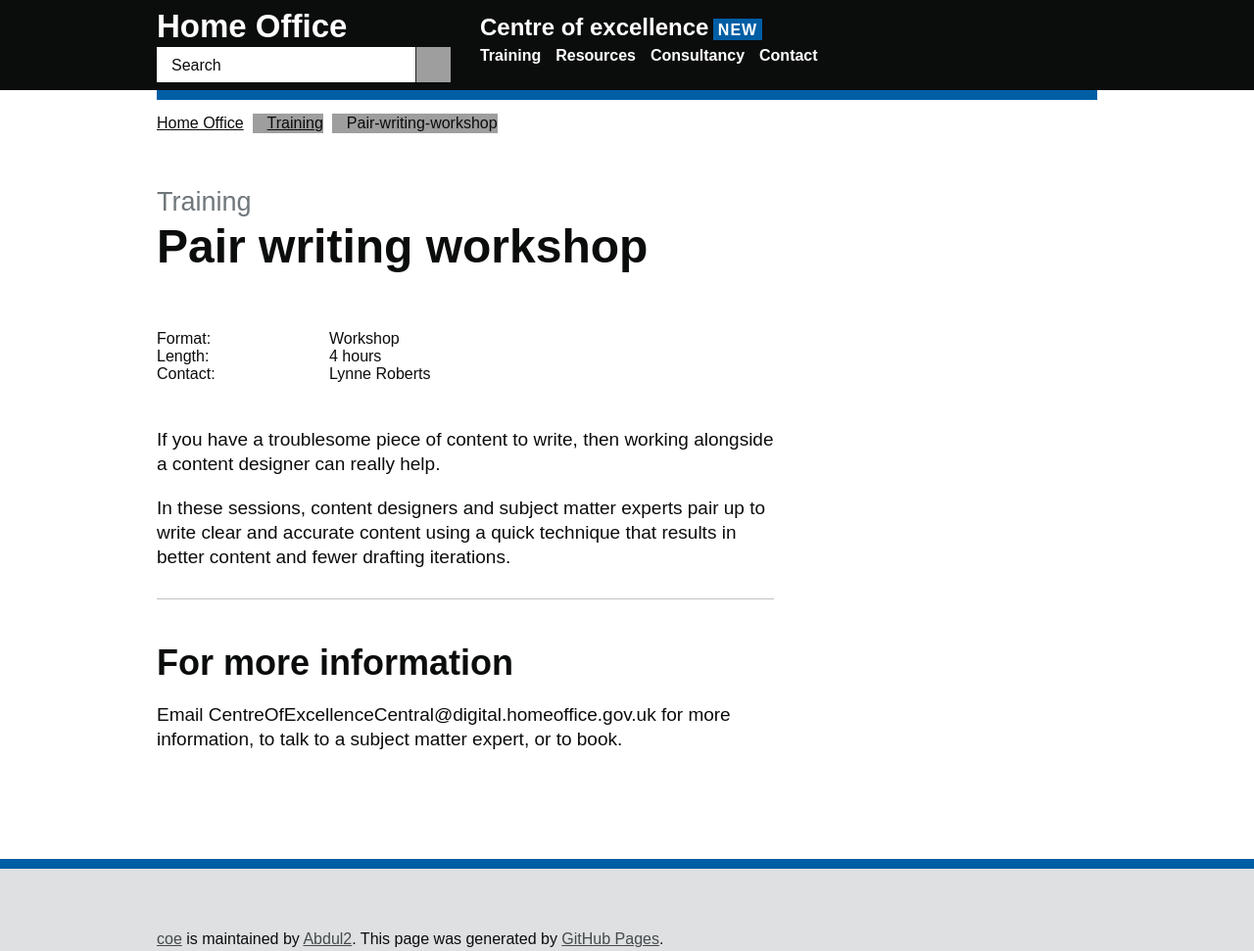
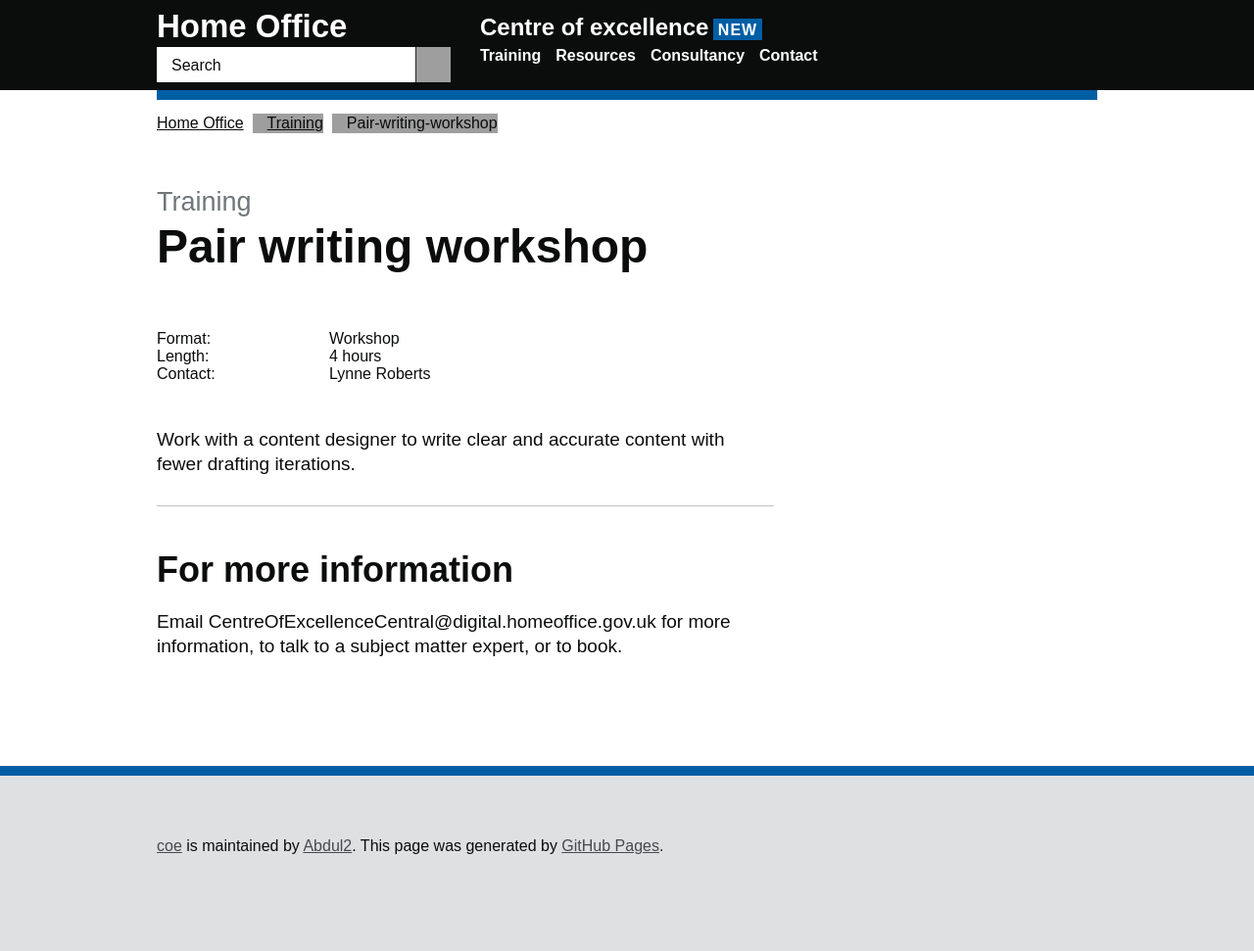
Before and after one commit to Abdul2/coe, a Jekyll site: the page built from training/pair-writing-workshop.md, in a window 1280 px wide. Shown: the whole page at 98% size. Built offline with Jekyll 4.4.1, drawn with Linux system fonts in a browser that asks for light colours; a script that is not in the unit is left out; the repository's description, which GitHub fills in, is left out; after the commit the page ends 900 px from its top, so only the background shows below that; grey boxes are pictures that could not be loaded.

Commit message:
Content changes

```diff
--- a/training/pair-writing-workshop.md
+++ b/training/pair-writing-workshop.md
@@ -7,6 +7,4 @@ length: 4 hours
 contact: Lynne Roberts
 ---
 
-If you have a troublesome piece of content to write, then working alongside a content designer can really help.
-
-In these sessions, content designers and subject matter experts pair up to write clear and accurate content using a quick technique that results in better content and fewer drafting iterations.
+Work with a content designer to write clear and accurate content with fewer drafting iterations.
```
Also changed, not shown: training/pair-programming-mentoring.md (+1 -1 lines).
